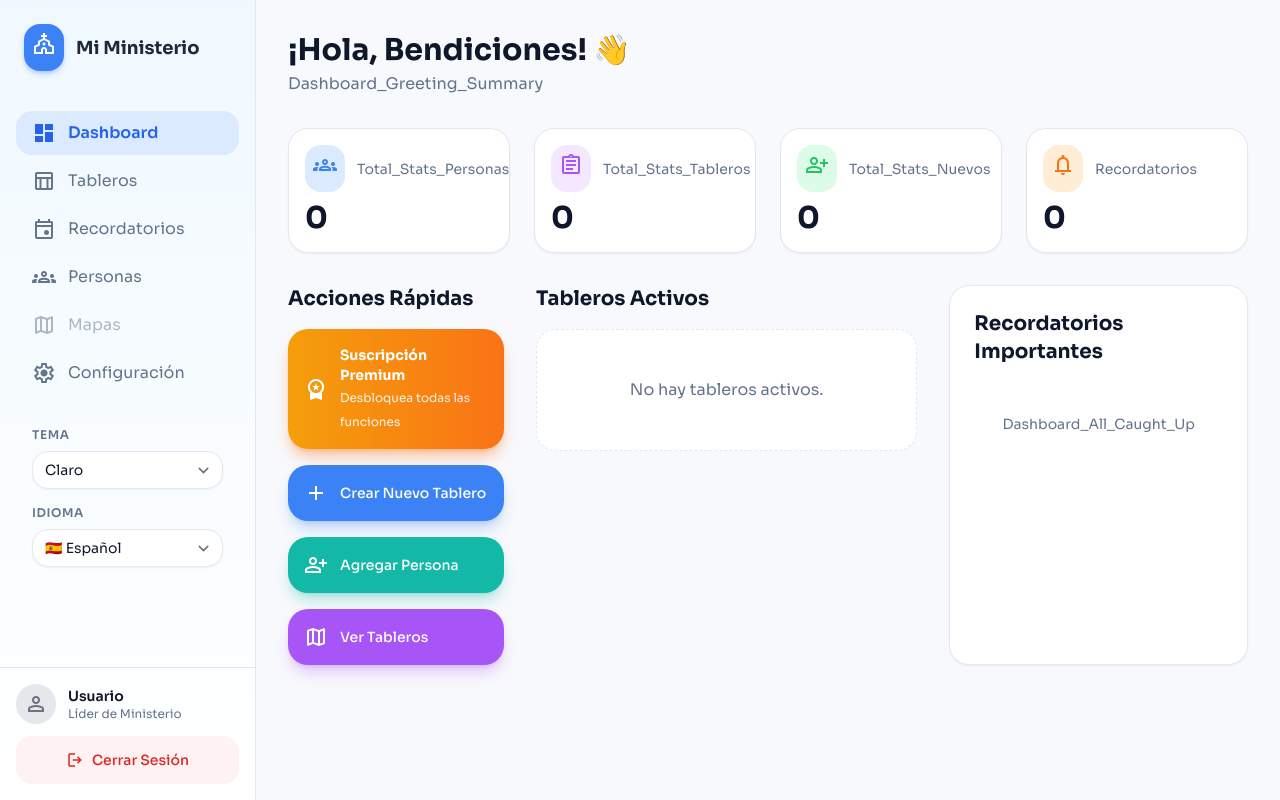
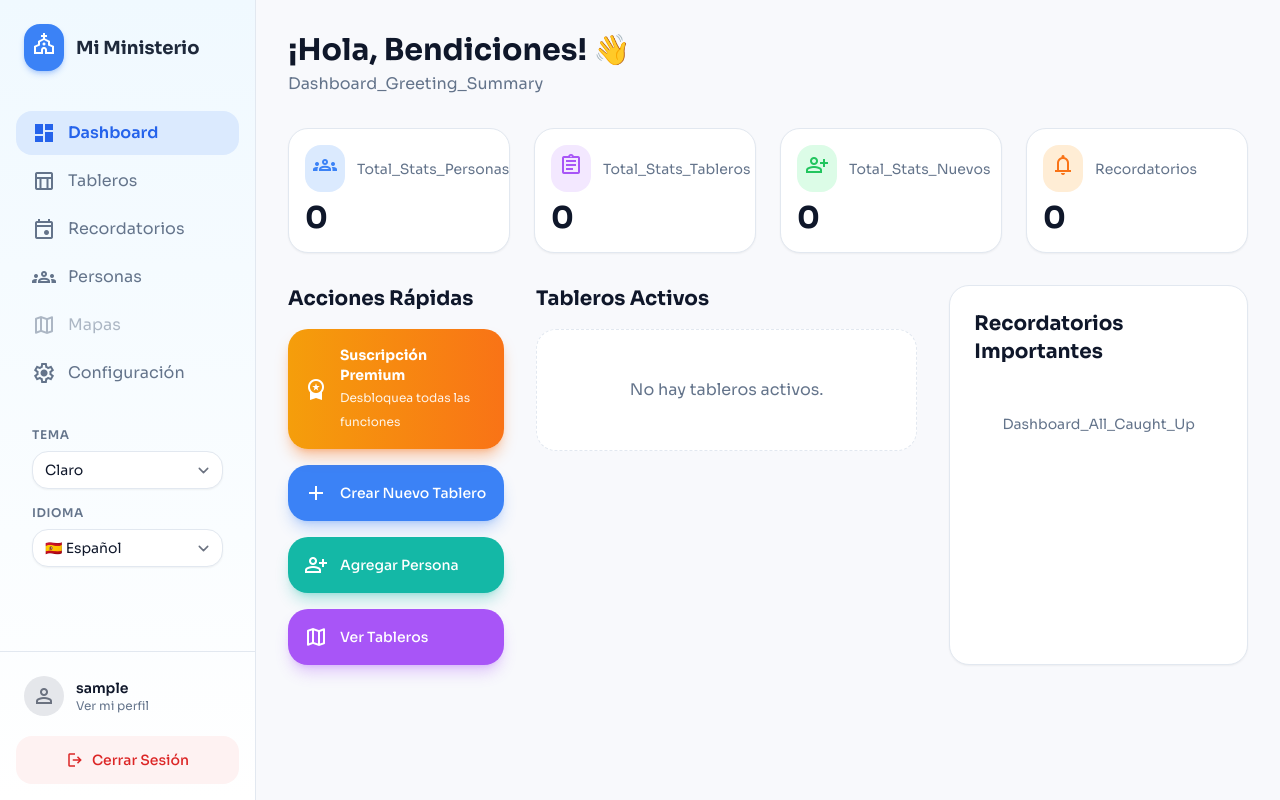
Before and after one commit to joserea99/sistema-organizador-de-grupos-app, a Flask app: page /dashboard in a window 1280 px wide. Run offline with Flask 3, Linux system fonts and the light colour scheme; the visitor is signed in with stand-in values (Sample User, id 1); some libraries are stand-ins or nearby versions.

Commit message:
Feat: Add link to profile in dashboard sidebar and show username

```diff
--- a/app/templates/main/dashboard.html
+++ b/app/templates/main/dashboard.html
@@ -131,18 +131,21 @@
             </div>
 
             <div class="p-4 border-t border-border-light dark:border-border-dark">
-                <div class="flex items-center gap-3 mb-3">
+                <a href="{{ url_for('auth.profile') }}"
+                    class="flex items-center gap-3 mb-3 hover:bg-gray-50 dark:hover:bg-gray-800/50 p-2 rounded-lg transition-colors group">
                     <div
-                        class="w-10 h-10 rounded-full bg-gray-200 dark:bg-gray-700 flex items-center justify-center text-gray-500">
+                        class="w-10 h-10 rounded-full bg-gray-200 dark:bg-gray-700 flex items-center justify-center text-gray-500 group-hover:bg-blue-100 dark:group-hover:bg-blue-900/30 group-hover:text-blue-600 dark:group-hover:text-blue-400 transition-colors">
                         <span class="material-symbols-outlined">person</span>
                     </div>
                     <div>
-                        <p class="font-semibold text-sm">{{ _('Usuario') }}</p>
-                        <p class="text-xs text-text-secondary-light dark:text-text-secondary-dark">{{ _('Líder de
-                            Ministerio') }}
+                        <p
+                            class="font-semibold text-sm group-hover:text-blue-600 dark:group-hover:text-blue-400 transition-colors">
+                            {{ session.get('username', 'Usuario') }}</p>
+                        <p class="text-xs text-text-secondary-light dark:text-text-secondary-dark">{{ _('Ver mi perfil')
+                            }}
                         </p>
                     </div>
-                </div>
+                </a>
                 <!-- Logout Button -->
                 <a href="{{ url_for('auth.logout') }}"
                     class="flex items-center justify-center gap-2 px-4 py-2.5 bg-red-50 dark:bg-red-900/20 text-red-600 dark:text-red-400 hover:bg-red-100 dark:hover:bg-red-900/30 rounded-lg transition-colors font-medium text-sm">
```
